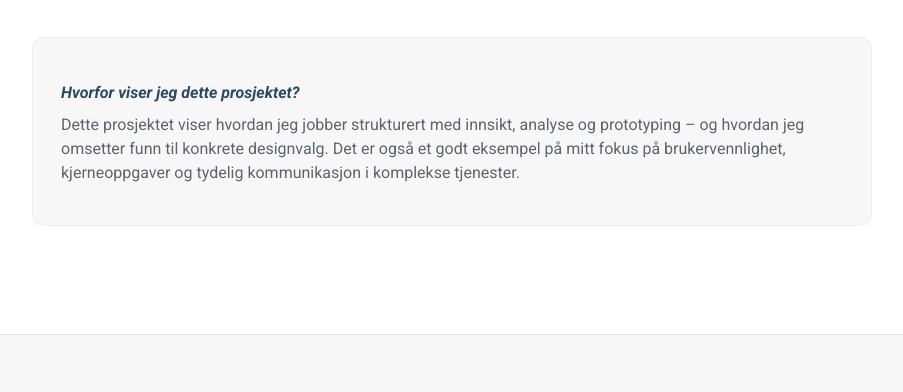
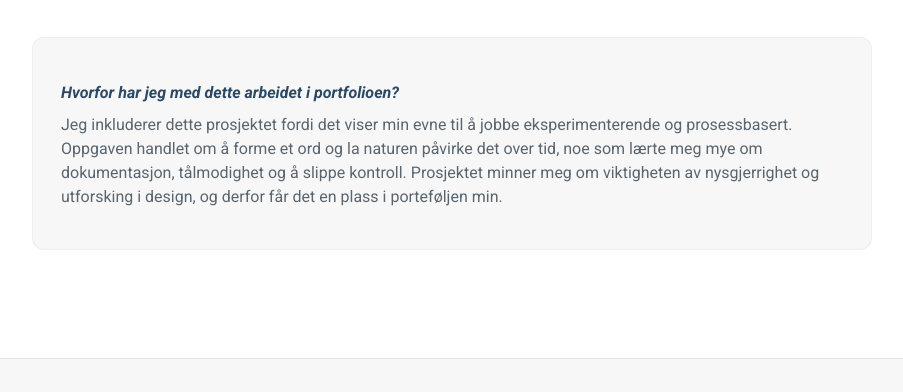
Before and after one commit to MariOphus/portfolio, a plain HTML site: page arbeid-future.html in a window 1280 px wide. Shown: the part 2462-2854 px from the top of the page, without its empty margins (188-1091 px from the left). Drawn offline with Linux system fonts and the light colour scheme; a web font is replaced by a local one.

Commit message:
Add files via upload

```diff
--- a/arbeid-future.html
+++ b/arbeid-future.html
@@ -154,12 +154,9 @@
 
 
 			<div class="why-portfolio-box" data-aos="fade-up">
-  <h3>Hvorfor viser jeg dette prosjektet?</h3>
+  <h3>Hvorfor har jeg med dette arbeidet i portfolioen?</h3>
   <p>
-    Dette prosjektet viser hvordan jeg jobber strukturert med innsikt, analyse og
-    prototyping – og hvordan jeg omsetter funn til konkrete designvalg.
-    Det er også et godt eksempel på mitt fokus på brukervennlighet,
-    kjerneoppgaver og tydelig kommunikasjon i komplekse tjenester.
+    Jeg inkluderer dette prosjektet fordi det viser min evne til å jobbe eksperimenterende og prosessbasert. Oppgaven handlet om å forme et ord og la naturen påvirke det over tid, noe som lærte meg mye om dokumentasjon, tålmodighet og å slippe kontroll. Prosjektet minner meg om viktigheten av nysgjerrighet og utforsking i design, og derfor får det en plass i porteføljen min.
   </p>
 </div>
         </div>
```
Also changed, not shown: arbeid-kart.html (+1 -1 lines), arbeid-minside.html (+1 -1 lines).
